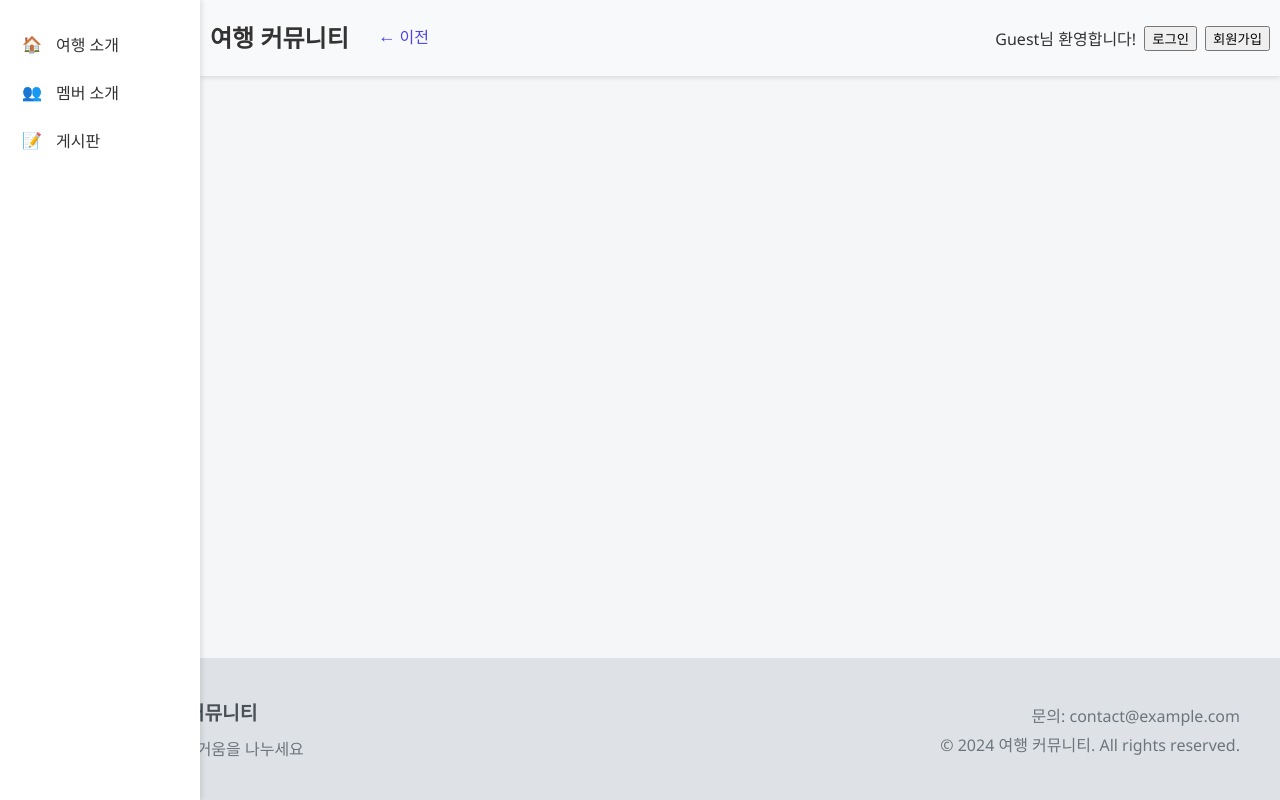
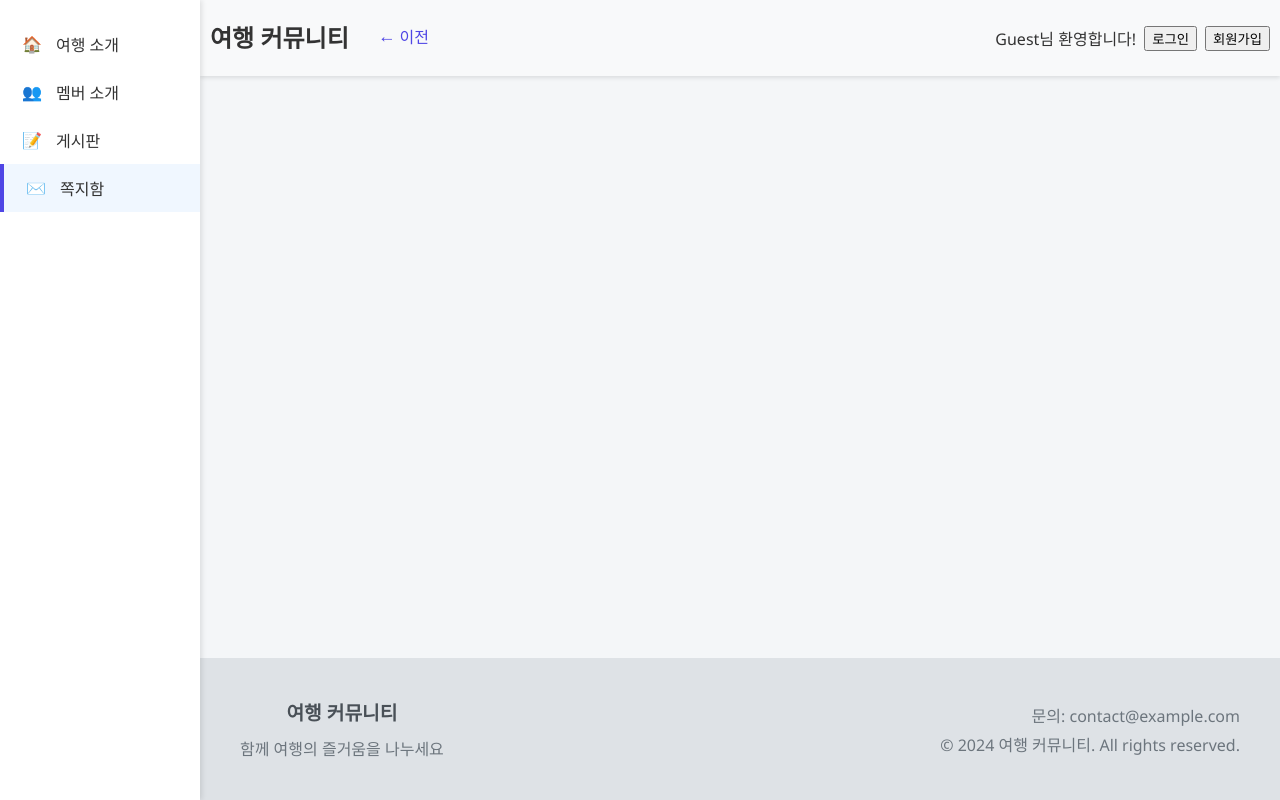
Before and after one commit to 6ReactTeamproject/test, a React (Vite) app: page /message in a window 1280 px wide. Built offline with nearby package versions, Linux system fonts and the light colour scheme.

Commit message:
사이드바 펼친상태 유지

```diff
--- a/src/layout/Footer.jsx
+++ b/src/layout/Footer.jsx
@@ -1,8 +1,8 @@
 import { styles } from "./Layout.styles";
 
-const Footer = () => {
+const Footer = ({ style }) => {
   return (
-    <footer style={styles.footer}>
+    <footer style={{ ...styles.footer, ...style }}>
       <div style={{ maxWidth: "1200px", margin: "0 auto", padding: "0 20px" }}>
         <div
           style={{
--- a/src/layout/Layout.jsx
+++ b/src/layout/Layout.jsx
@@ -1,11 +1,11 @@
-import { useState } from "react";
 import Header from "./Header";
 import Footer from "./Footer";
 import Navigation from "./Navigation";
 import { styles } from "./Layout.styles";
 
 const Layout = ({ children }) => {
-  const [isNavExpanded, setIsNavExpanded] = useState(false);
+  // 항상 펼친 상태로 고정
+  const isNavExpanded = true;
 
   return (
     <div style={styles.layout}>
@@ -15,7 +15,7 @@ const Layout = ({ children }) => {
           ...(isNavExpanded ? styles.headerExpanded : {}),
         }}
       />
-      <Navigation onExpand={(expanded) => setIsNavExpanded(expanded)} />
+      <Navigation onExpand={() => {}} /> {/* onExpand는 더 이상 필요 없음 */}
       <main
         style={{
           ...styles.mainContent,
--- a/src/layout/Navigation.jsx
+++ b/src/layout/Navigation.jsx
@@ -1,32 +1,23 @@
 import { useNavigate, useLocation } from "react-router-dom";
-import { useState } from "react";
 import { styles } from "./Layout.styles";
 
-const Navigation = ({ onExpand }) => {
+const Navigation = () => {
   const nav = useNavigate();
   const location = useLocation();
-  const [isExpanded, setIsExpanded] = useState(false);
 
   const menuItems = [
     { path: "/intro", label: "여행 소개" },
     { path: "/team", label: "멤버 소개" },
     { path: "/post", label: "게시판" },
+    { path: "/message", label: "쪽지함" },
   ];
 
   return (
     <nav
       style={{
         ...styles.nav,
-        width: isExpanded ? "200px" : "60px",
+        width: "200px",
         transition: "width 0.3s ease",
-      }}
-      onMouseEnter={() => {
-        setIsExpanded(true);
-        onExpand(true);
-      }}
-      onMouseLeave={() => {
-        setIsExpanded(false);
-        onExpand(false);
       }}
     >
       <div
@@ -58,11 +49,12 @@ const Navigation = ({ onExpand }) => {
               {item.path === "/intro" && "🏠"}
               {item.path === "/team" && "👥"}
               {item.path === "/post" && "📝"}
+              {item.path === "/message" && "✉️"}
             </span>
             <span
               style={{
                 marginLeft: "12px",
-                opacity: isExpanded ? 1 : 0,
+                opacity: 1,
                 transition: "opacity 0.2s",
               }}
             >
```
Also changed, not shown: db.json.
